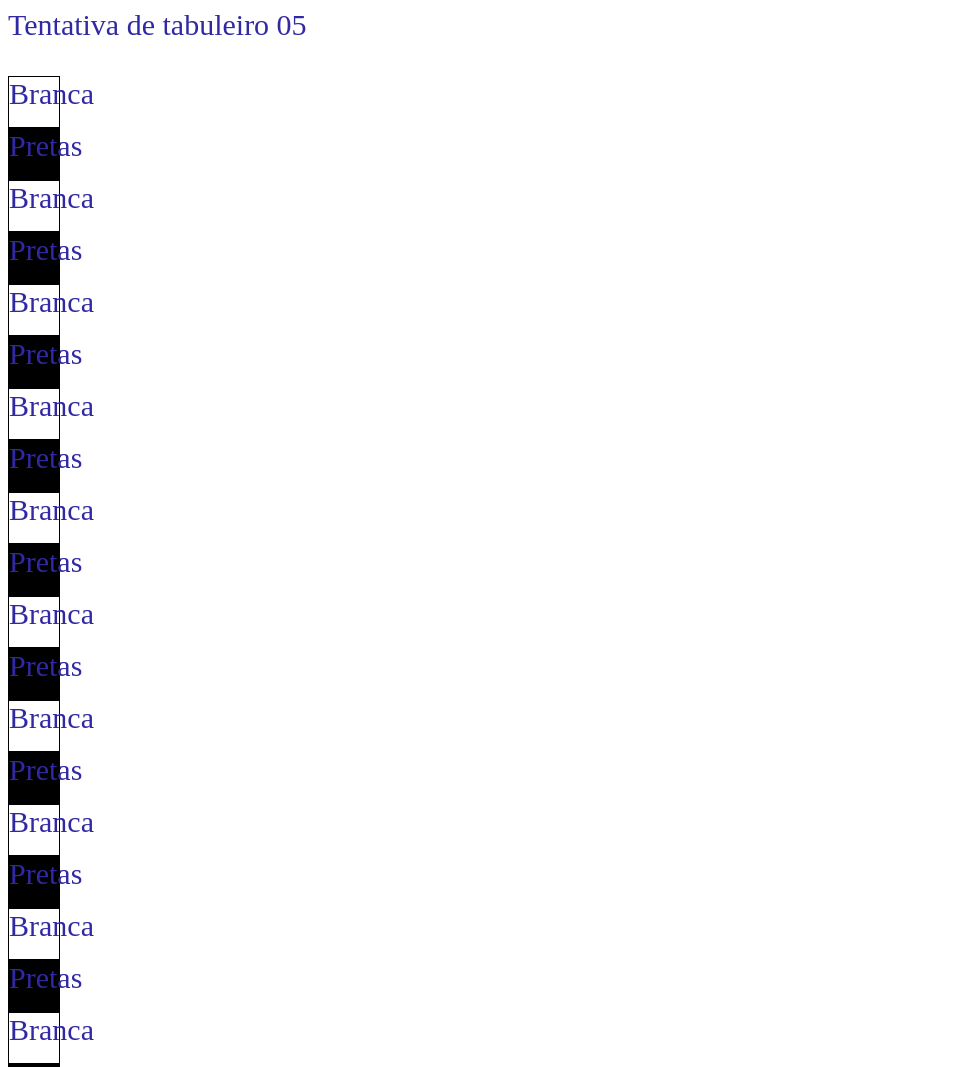
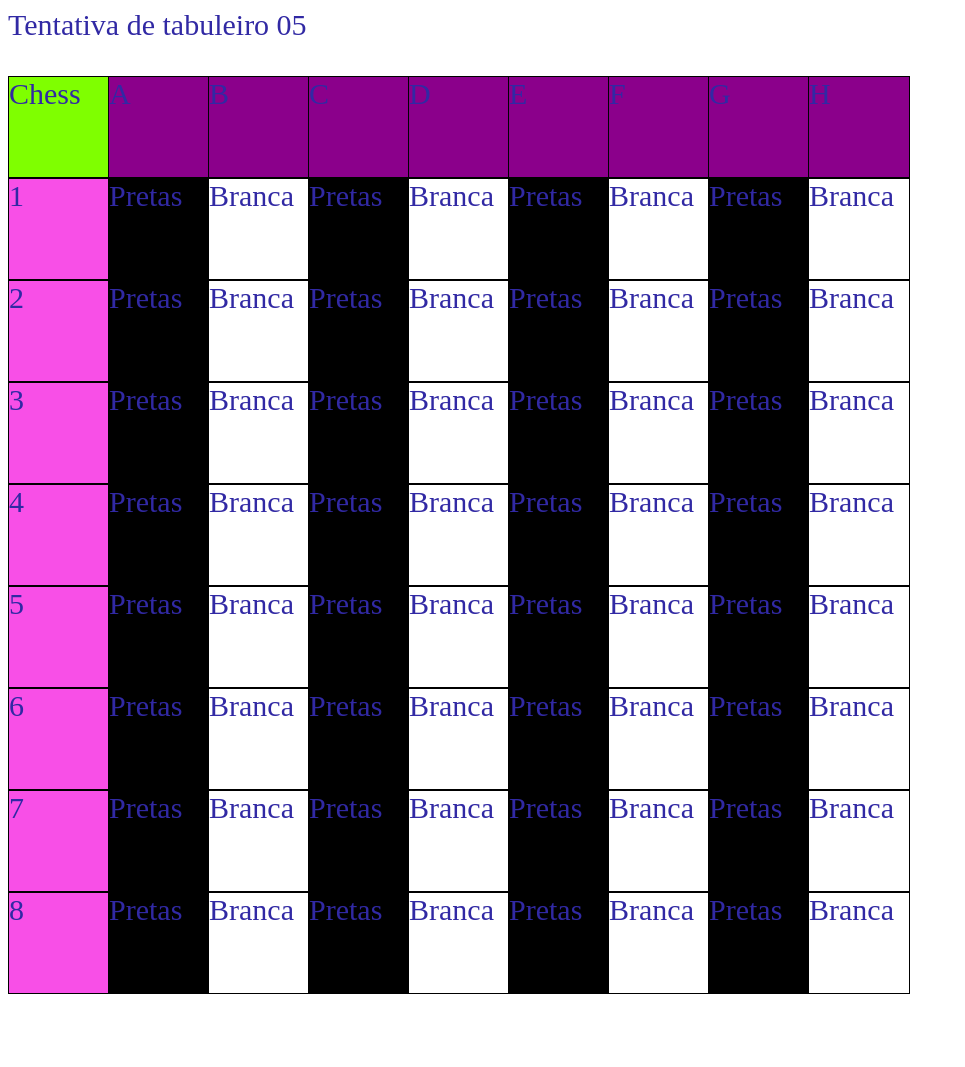
Before and after one commit to baconzin/ChessProject, a plain HTML site: page index.html in a window 1280 px wide. Shown: the top 1067 px of the page, without its empty margins (0-965 px from the left). After the commit the page ends 1002 px from the top, so only its background shows below. Drawn offline with Linux system fonts and the light colour scheme.

Commit message:
Board finish and colored, all made in html and css grid!

```diff
--- a/index.html
+++ b/index.html
@@ -15,117 +15,147 @@
 </head>
 
 <body>
+
   <span style="color:rgb(49, 41, 164); font-size:30px;">
     Tentativa de tabuleiro 05
 
     <br><br>
 
+    <section class="grid colunas">
 
-    <div class=" a1 casas brancas quadradas"> Branca </div>
+      <div class=" chess laterais"> Chess </div>
+      <div class=" letras laterais"> A </div>
+      <div class=" letras laterais"> B </div>
+      <div class=" letras laterais"> C </div>
+      <div class=" letras laterais"> D </div>
+      <div class=" letras laterais"> E </div>
+      <div class=" letras laterais"> F </div>
+      <div class=" letras laterais"> G </div>
+      <div class=" letras laterais"> H </div>
 
-    <div class=" b1 casas pretas quadradas"> Pretas </div>
-    <div class=" c1 casas brancas quadradas"> Branca </div>
+      <div class=" numero laterais"> 1 </div>
 
-    <div class=" d1 casas pretas quadradas"> Pretas </div>
-    <div class="e1 casas brancas quadradas"> Branca </div>
+      <div class=" a1 casas pretas quadradas"> Pretas </div>
+      <div class=" b1 casas brancas quadradas"> Branca </div>
 
-    <div class="f1 casas pretas quadradas"> Pretas </div>
-    <div class="g1 casas brancas quadradas"> Branca </div>
+      <div class=" c1 casas pretas quadradas"> Pretas </div>
+      <div class="d1 casas brancas quadradas"> Branca </div>
 
-    <div class="h1 casas pretas quadradas"> Pretas </div>
+      <div class="e1 casas pretas quadradas"> Pretas </div>
+      <div class="f1 casas brancas quadradas"> Branca </div>
+
+      <div class="g1 casas pretas quadradas"> Pretas </div>
 
 
-    <div class=" a2 casas brancas quadradas"> Branca </div>
+      <div class=" h1 casas brancas quadradas"> Branca </div>
+      <div class=" numero laterais"> 2 </div>
 
-    <div class=" b2 casas pretas quadradas"> Pretas </div>
-    <div class=" c2 casas brancas quadradas"> Branca </div>
+      <div class=" a2 casas pretas quadradas"> Pretas </div>
+      <div class=" b2 casas brancas quadradas"> Branca </div>
 
-    <div class=" d2 casas pretas quadradas"> Pretas </div>
-    <div class="e2 casas brancas quadradas"> Branca </div>
+      <div class=" c2 casas pretas quadradas"> Pretas </div>
+      <div class="d2 casas brancas quadradas"> Branca </div>
 
-    <div class="f2 casas pretas quadradas"> Pretas </div>
-    <div class="g2 casas brancas quadradas"> Branca </div>
+      <div class="e2 casas pretas quadradas"> Pretas </div>
+      <div class="f2 casas brancas quadradas"> Branca </div>
 
-    <div class="h2 casas pretas quadradas"> Pretas </div>
+      <div class="g2 casas pretas quadradas"> Pretas </div>
 
-    <div class=" a3 casas brancas quadradas"> Branca </div>
 
-    <div class=" b3 casas pretas quadradas"> Pretas </div>
-    <div class=" c3 casas brancas quadradas"> Branca </div>
+      <div class=" h2 casas brancas quadradas"> Branca </div>
+      <div class=" numero laterais"> 3 </div>
 
-    <div class=" d3 casas pretas quadradas"> Pretas </div>
-    <div class="e3 casas brancas quadradas"> Branca </div>
+      <div class=" a3 casas pretas quadradas"> Pretas </div>
+      <div class=" b3 casas brancas quadradas"> Branca </div>
 
-    <div class="f3 casas pretas quadradas"> Pretas </div>
-    <div class="g3 casas brancas quadradas"> Branca </div>
+      <div class=" c3 casas pretas quadradas"> Pretas </div>
+      <div class="d3 casas brancas quadradas"> Branca </div>
 
-    <div class="h3 casas pretas quadradas"> Pretas </div>
+      <div class="e3 casas pretas quadradas"> Pretas </div>
+      <div class="f3 casas brancas quadradas"> Branca </div>
 
-    <div class=" a4 casas brancas quadradas"> Branca </div>
+      <div class="g3 casas pretas quadradas"> Pretas </div>
 
-    <div class=" b4 casas pretas quadradas"> Pretas </div>
-    <div class=" c4 casas brancas quadradas"> Branca </div>
 
-    <div class=" d4 casas pretas quadradas"> Pretas </div>
-    <div class="e4 casas brancas quadradas"> Branca </div>
+      <div class=" h3 casas brancas quadradas"> Branca </div>
+      <div class=" numero laterais"> 4 </div>
 
-    <div class="f4 casas pretas quadradas"> Pretas </div>
-    <div class="g4 casas brancas quadradas"> Branca </div>
+      <div class=" a4 casas pretas quadradas"> Pretas </div>
+      <div class=" b4 casas brancas quadradas"> Branca </div>
 
-    <div class="h4 casas pretas quadradas"> Pretas </div>
+      <div class=" c4 casas pretas quadradas"> Pretas </div>
+      <div class="d4 casas brancas quadradas"> Branca </div>
 
-    <div class=" a5 casas brancas quadradas"> Branca </div>
+      <div class="e4 casas pretas quadradas"> Pretas </div>
+      <div class="f4 casas brancas quadradas"> Branca </div>
 
-    <div class=" b5 casas pretas quadradas"> Pretas </div>
-    <div class=" c5 casas brancas quadradas"> Branca </div>
+      <div class="g4 casas pretas quadradas"> Pretas </div>
 
-    <div class=" d5 casas pretas quadradas"> Pretas </div>
-    <div class="e5 casas brancas quadradas"> Branca </div>
 
-    <div class="f5 casas pretas quadradas"> Pretas </div>
-    <div class="g5 casas brancas quadradas"> Branca </div>
+      <div class=" h4 casas brancas quadradas"> Branca </div>
+      <div class=" numero laterais"> 5 </div>
 
-    <div class="h5 casas pretas quadradas"> Pretas </div>
+      <div class=" a5 casas pretas quadradas"> Pretas </div>
+      <div class=" b5 casas brancas quadradas"> Branca </div>
 
-    <div class=" a6 casas brancas quadradas"> Branca </div>
+      <div class=" c5 casas pretas quadradas"> Pretas </div>
+      <div class="d5 casas brancas quadradas"> Branca </div>
 
-    <div class=" b6 casas pretas quadradas"> Pretas </div>
-    <div class=" c6 casas brancas quadradas"> Branca </div>
+      <div class="e5 casas pretas quadradas"> Pretas </div>
+      <div class="f5 casas brancas quadradas"> Branca </div>
 
-    <div class=" d6 casas pretas quadradas"> Pretas </div>
-    <div class="e6 casas brancas quadradas"> Branca </div>
+      <div class="g5 casas pretas quadradas"> Pretas </div>
 
-    <div class="f6 casas pretas quadradas"> Pretas </div>
-    <div class="g6 casas brancas quadradas"> Branca </div>
 
-    <div class="h6 casas pretas quadradas"> Pretas </div>
+      <div class=" h5 casas brancas quadradas"> Branca </div>
+      <div class=" numero laterais"> 6 </div>
 
-    <div class=" a7 casas brancas quadradas"> Branca </div>
+      <div class=" a6 casas pretas quadradas"> Pretas </div>
+      <div class=" b6 casas brancas quadradas"> Branca </div>
 
-    <div class=" b7 casas pretas quadradas"> Pretas </div>
-    <div class=" c7 casas brancas quadradas"> Branca </div>
+      <div class=" c6 casas pretas quadradas"> Pretas </div>
+      <div class="d6 casas brancas quadradas"> Branca </div>
 
-    <div class=" d7 casas pretas quadradas"> Pretas </div>
-    <div class="e7 casas brancas quadradas"> Branca </div>
+      <div class="e6 casas pretas quadradas"> Pretas </div>
+      <div class="f6 casas brancas quadradas"> Branca </div>
 
-    <div class="f7 casas pretas quadradas"> Pretas </div>
-    <div class="g7 casas brancas quadradas"> Branca </div>
+      <div class="g6 casas pretas quadradas"> Pretas </div>
 
-    <div class="h7 casas pretas quadradas"> Pretas </div>
 
-    <div class=" a8 casas brancas quadradas"> Branca </div>
+      <div class=" h6 casas brancas quadradas"> Branca </div>
+      <div class=" numero laterais"> 7 </div>
 
-    <div class=" b8 casas pretas quadradas"> Pretas </div>
-    <div class=" c8 casas brancas quadradas"> Branca </div>
+      <div class=" a7 casas pretas quadradas"> Pretas </div>
+      <div class=" b7 casas brancas quadradas"> Branca </div>
 
-    <div class=" d8 casas pretas quadradas"> Pretas </div>
-    <div class="e8 casas brancas quadradas"> Branca </div>
+      <div class=" c7 casas pretas quadradas"> Pretas </div>
+      <div class="d7 casas brancas quadradas"> Branca </div>
 
-    <div class="f8 casas pretas quadradas"> Pretas </div>
-    <div class="g8 casas brancas quadradas"> Branca </div>
+      <div class="e7 casas pretas quadradas"> Pretas </div>
+      <div class="f7 casas brancas quadradas"> Branca </div>
 
-    <div class="h8 casas pretas quadradas"> Pretas </div>
+      <div class="g7 casas pretas quadradas"> Pretas </div>
 
+
+      <div class=" h7 casas brancas quadradas"> Branca </div>
+      <div class=" numero laterais"> 8 </div>
+
+      <div class=" a8 casas pretas quadradas"> Pretas </div>
+      <div class=" b8 casas brancas quadradas"> Branca </div>
+
+      <div class=" c8 casas pretas quadradas"> Pretas </div>
+      <div class="d8 casas brancas quadradas"> Branca </div>
+
+      <div class="e8 casas pretas quadradas"> Pretas </div>
+      <div class="f8 casas brancas quadradas"> Branca </div>
+
+      <div class="g8 casas pretas quadradas"> Pretas </div>
+
+
+      <div class=" h8 casas brancas quadradas"> Branca </div>
+
+
+    </section>
 </body>
 
 </html>
--- a/style.css
+++ b/style.css
@@ -1,10 +1,39 @@
 .casas {
-  width: 50px;
-  height: 50px;
+  width: 100px;
+  height: 100px;
   border: 1px solid black;
   border-style: solid;
+  text-size-adjust: auto ;
+}
 
+.laterais {
+  width: 100px;
+  height: 100px;
+  border: 1px solid black;
+  border-style: solid;
+  text-size-adjust: auto ;
 }
+.letras {
+  background-color: darkmagenta;
+}
+
+.chess {
+  background-color: chartreuse;
+}
+
+.numero {
+  background-color: rgb(248, 79, 231);
+}
+.grid  {
+
+  display: grid;
+  }
+
+  .colunas {
+    grid-template-columns: 100px 100px 100px 100px 100px 100px 100px 100px 100px;
+  }
+
+
 /* coloquei a classe para definir a cor das casas, e alinhei um texto no centro só pra gente ir definindo as casas, depois a gente faz bonitinho em volta do tabuleiro...*/
 
 .brancas {
@@ -12,6 +41,7 @@
 }
 
 
+
 .pretas {
   background-color: black;
 }
```
